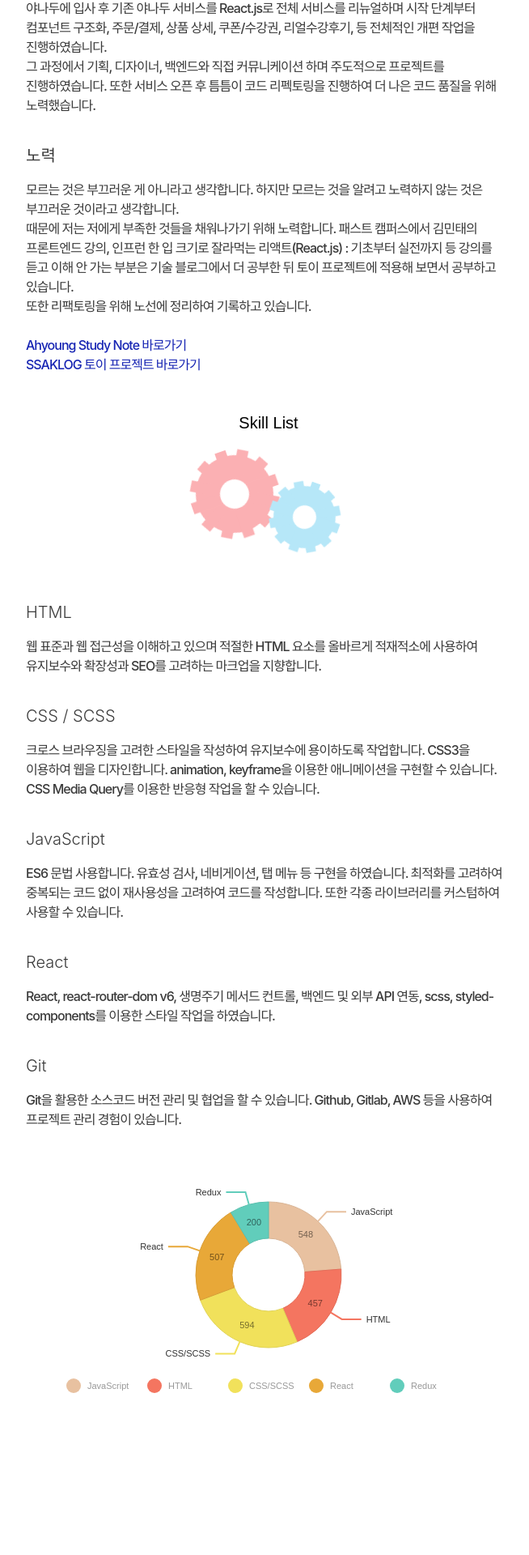
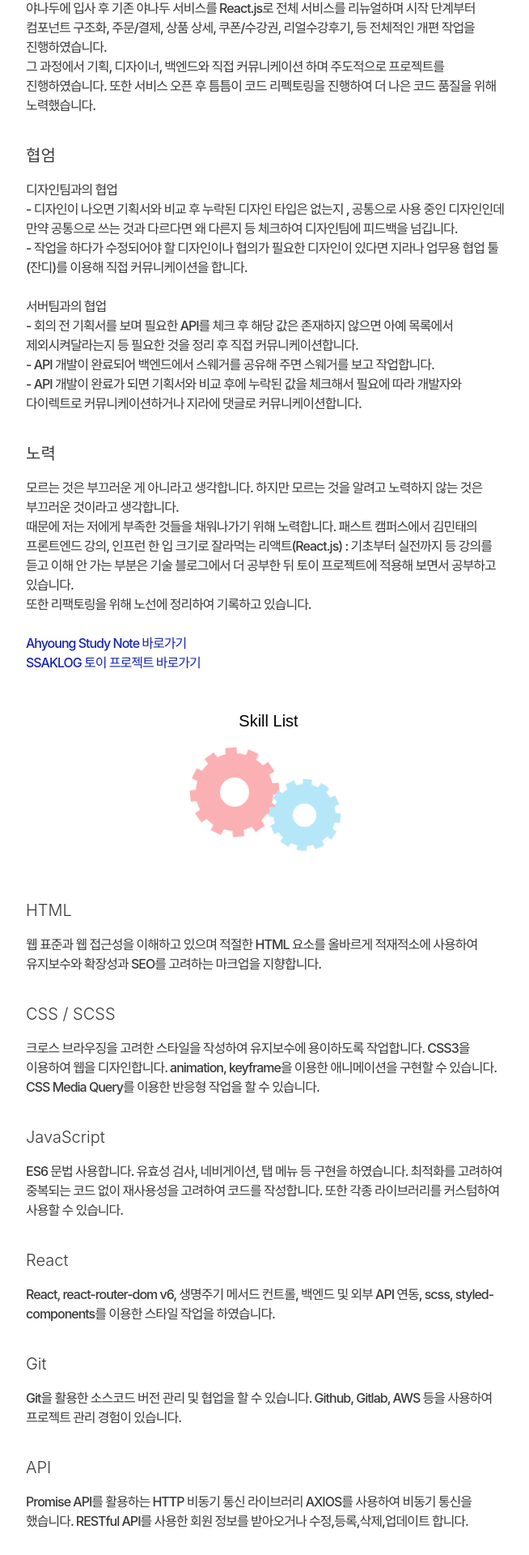
Before and after one commit to ahyoung21/portfolio, a React (Create React App) app: page /about in a window 1280 px wide. Shown: the part 210-2130 px from the top of the page at 81% size, without its empty margins (308-962 px from the left). Before the commit the page ends 2034 px from the top, so only its background shows below. Built offline with nearby package versions, Linux system fonts and the light colour scheme; the HTML template or start-up script is replaced by a standard one.

Commit message:
포트폴리오 업데이트

```diff
--- a/src/components/About.js
+++ b/src/components/About.js
@@ -28,8 +28,8 @@ const data = [
     color: 'hsl(241, 70%, 50%)',
   },
   {
-    id: 'Redux',
-    label: 'Redux',
+    id: 'API',
+    label: 'API',
     value: 200,
     color: 'hsl(21, 70%, 50%)',
   },
@@ -49,6 +49,24 @@ const About = () => {
             <br />그 과정에서 기획, 디자이너, 백엔드와 직접 커뮤니케이션 하며 주도적으로 프로젝트를
             진행하였습니다. 또한 서비스 오픈 후 틈틈이 코드 리펙토링을 진행하여 더 나은 코드 품질을
             위해 노력했습니다.
+          </dd>
+          <dt>협엄</dt>
+          <dd>
+            디자인팀과의 협업
+            <br />
+            - 디자인이 나오면 기획서와 비교 후 누락된 디자인 타입은 없는지 , 공통으로 사용 중인
+            디자인인데 만약 공통으로 쓰는 것과 다르다면 왜 다른지 등 체크하여 디자인팀에 피드백을
+            넘깁니다.
+            <br />
+            - 작업을 하다가 수정되어야 할 디자인이나 협의가 필요한 디자인이 있다면 지라나 업무용
+            협업 툴(잔디)를 이용해 직접 커뮤니케이션을 합니다.
+            <br />
+            <br /> 서버팀과의 협업
+            <br /> - 회의 전 기획서를 보며 필요한 API를 체크 후 해당 값은 존재하지 않으면 아예
+            목록에서 제외시켜달라는지 등 필요한 것을 정리 후 직접 커뮤니케이션합니다.
+            <br /> - API 개발이 완료되어 백엔드에서 스웨거를 공유해 주면 스웨거를 보고 작업합니다.
+            <br /> - API 개발이 완료가 되면 기획서와 비교 후에 누락된 값을 체크해서 필요에 따라
+            개발자와 다이렉트로 커뮤니케이션하거나 지라에 댓글로 커뮤니케이션합니다.
           </dd>
           <dt>노력</dt>
           <dd>
@@ -146,6 +164,11 @@ const About = () => {
           <dd>
             Git을 활용한 소스코드 버전 관리 및 협업을 할 수 있습니다. Github, Gitlab, AWS 등을
             사용하여 프로젝트 관리 경험이 있습니다.
+          </dd>
+          <dt>API</dt>
+          <dd>
+            Promise API를 활용하는 HTTP 비동기 통신 라이브러리 AXIOS를 사용하여 비동기 통신을
+            했습니다. RESTful API를 사용한 회원 정보를 받아오거나 수정,등록,삭제,업데이트 합니다.
           </dd>
         </dl>
         <Chart>
--- a/src/components/PortFolio.js
+++ b/src/components/PortFolio.js
@@ -33,10 +33,11 @@ const PortFolio = () => {
   const data = [
     {
       title: '야나두',
+      tool: 'Jira, Jandi, Confluence, Figma, Swagger',
       keyword: '#JavaScript, #HTML, #CSS3, #React, #styled-components, #SCSS',
       period: '2020/08/01 ~ ',
       imageURL: ImgYnd,
-      desc: '기존 야나두 서비스를 React 라이브러리로 야나두 메인 서비스를 리뉴얼하였습니다.\n초기세팅 및 쿠폰, 수강권, 모달 공통 컴포넌트, 주문서, 주문상세, 상품상세 API 연동을 맡아 개발하였습니다.',
+      desc: '기존 JSP 환경의 야나두 서비스를 React 라이브러리로 야나두 메인 서비스를 리뉴얼하였습니다.\n개편 전 라이브러리 선택, 검증, 테스트를 진행하였습니다.\n디자인이 나오기 전 공통 컴포넌트 기능 구현을 하였습니다.(모달, 버튼, 체크박스, 폰트, 컬러 등)\n반응형 레이아웃을 구축하였습니다.\nAWS CodeCommit으로 소스관리를 하였습니다.\nPromise API를 활용하는 HTTP 비동기 통신 라이브러리 AXIOS를 사용하여 비동기 통신을 했습니다',
       detail: [
         {
           title: '작업범위',
@@ -89,10 +90,11 @@ const PortFolio = () => {
     },
     {
       title: '스토리잼',
+      tool: 'Monday, Jandi, Zeplin',
       keyword: '#JavaScript, #HTML, #CSS3, #Gulp, #React',
       period: '2020/04/01 ~ 2020/08/01',
       imageURL: ImgStoryJam,
-      desc: '스토리잼은 사용자가 자신의 만화, 소설 등의 창작물을 직접 업로드 및 공유할 수 있고, 동시에 수익도 올릴 수 있는 웹툰, 만화, 웹소설의 오픈 마켓형 플랫폼 서비스입니다.\n모바일 웹을 주로 작업했고, 리액트 환경에서 마크업하였습니다.\n이벤트 페이지에서는 CSS3의 애니메이션을 주로 이용하여 작업하였고 그 외 사이트 유지보수에서는 웹 접근성을 고려하여 마크업 하였습니다.',
+      desc: '스토리잼은 사용자가 자신의 만화, 소설 등의 창작물을 직접 업로드 및 공유할 수 있고, 동시에 수익도 올릴 수 있는 웹툰, 만화, 웹소설의 오픈 마켓형 플랫폼 서비스입니다.\n모바일 웹을 주로 작업했고, 리액트 환경에서 마크업하였습니다.\nGulp SCSS세팅을 직접 하였습니다.\n프로모션 페이지에서는 Confetti 애니메이션 라이브러리를 사용하였습니다.\ngitLab으로 소스관리를 하였습니다.',
       type: '유지보수',
       member: '1명',
       crossPC: '크롬, 엣지, 사파리, 파이어폭스, 오페라',
@@ -100,10 +102,11 @@ const PortFolio = () => {
     },
     {
       title: '메가스터디',
+      tool: 'Jira, Slack',
       keyword: '#JavaScript, #HTML, #CSS3, #TweenMax',
       period: '2019/10/01 ~ 2020/04/01',
       imageURL: ImgMega,
-      desc: '메가스터디학원, 지점별 학원 사이트 유지보수 및 이벤트 페이지를 작업했습니다.\nTweenMax를 사용하여 애니메이션 작업을 하였고, 메일링 코딩, 회원가입 페이지 등 웹접근성을 고려해 마크업 하였습니다.',
+      desc: '메가스터디학원, 지점별 학원 사이트 유지보수 및 이벤트 페이지를 작업했습니다.\nASP환경에서 작업하였고 프로모션 페이지에서는 Tweenmax, ScrollMagic , Swiper 라이브러리 사용하였습니다.\n메일링 코딩, 테이블 코딩, 회원가입 페이지 등 웹접근성을 고려해 마크업 하였습니다.',
       type: '유지보수',
       member: '3명',
       crossPC: '익스(^10), 크롬, 엣지, 사파리, 파이어폭스, 오페라',
@@ -111,7 +114,8 @@ const PortFolio = () => {
     },
     {
       title: '네이버 톡톡',
-      keyword: '#SCSS, #Gulp, #JavaScript, #HTML, #CSS3, #git, #Zeplin',
+      tool: '네이버 works, Jira, Zeplin, git',
+      keyword: '#SCSS, #Gulp, #JavaScript, #HTML, #CSS3',
       period: '2018/06/01 ~ 2019/06/01',
       imageURL: ImgTalk,
       desc: '네이버 톡톡이란 사용자가 친구 추가없이, 별도 앱이나 프로그램 설치없이 PC와 모바일에서 바로 대화하는 웹 채팅 서비스입니다.\n모든 브라우저와 모든 모바일기기에서 차별 없이 보여야 하는 채팅서비스이므로 웹 접근성을 고려하여 마크업 하였습니다.\n채팅 서비스인 만큼 말풍선과 유동적인 레이아웃을 고려하여 작업했습니다.\n또한, 많은 사용자들을 위해 크로스 브라우징을 신경써서 마크업을 하였습니다.',
@@ -122,7 +126,8 @@ const PortFolio = () => {
     },
     {
       title: '네이버 파트너센터',
-      keyword: '#SCSS, #Gulp, #JavaScript, #HTML, #CSS3, #git, #Zeplin, #React',
+      tool: ' 네이버 works, Jira, Zeplin, git',
+      keyword: '#SCSS, #Gulp, #JavaScript, #HTML, #CSS3, #React',
       period: '2018/06/01 ~ 2019/06/01',
       imageURL: ImgPartner,
       desc: '네이버 톡톡 파트너센터이란 판매자가 고객과 별도의 앱 설치, 친구추가 없이 쉽고 간편하게 실시간으로 상담을 할 수 있는 서비스입니다.\n모든 브라우저와 모든 모바일기기에서 차별 없이 보여야 하는 채팅서비스이므로 웹 접근성을 고려하여 마크업 하였습니다.\n채팅 서비스인 만큼 말풍선과 유동적인 레이아웃을 고려하여 작업했습니다.\n또한, 많은 사용자들을 위해 크로스 브라우징을 신경써서 마크업을 하였습니다.\n2019년 하반기에 React.js 환경에서 회원가입페이지 개편 작업을 진행했습니다.',
@@ -133,7 +138,8 @@ const PortFolio = () => {
     },
     {
       title: '네이버 파스타',
-      keyword: '#SCSS, #Gulp, #JavaScript, #HTML, #CSS3, #git, #Zeplin, #Bootstrap',
+      tool: ' 네이버 works, Jira, Zeplin, git',
+      keyword: '#SCSS, #Jquery, #HTML, #CSS3, #Bootstrap',
       period: '2018/06/01 ~ 2018/12/01',
       imageURL: ImgPasta,
       desc: '네이버 파스타란 네이버 내부의 개발자들이 사용하는 사이트로 API 서비스를 제공해줍니다.\n데이터가 들어가는 부분이 많은만큼 부트스트랩을 사용하여 유동적인 레이아웃으로 마크업하였습니다.\n2019년도 하반기에 다국어 서비스가 지원되면서 영어, 중국어(간체, 번체), 일어, 한국어 등 언어가 변환되어도 레이아웃이 틀어지지 않게 개편 작업을 진행했습니다.',
@@ -144,7 +150,8 @@ const PortFolio = () => {
     },
     {
       title: '네이버 요비',
-      keyword: '#SCSS, #Gulp, #JavaScript, #HTML, #CSS3, #git, #Zeplin, #React',
+      tool: ' 네이버 works, Jira, Zeplin, git',
+      keyword: '#SCSS, #HTML, #CSS3, #React',
       period: '2018/06/01 ~ 2018/12/01',
       imageURL: ImgYobi,
       desc: '네이버 요비란 소프트웨어 협업 개발 플랫폼입니다.\n쉽게 말해 github같은 소스코드관리를 할 수 있는 서비스입니다.\nReact.js 환경에서 컴포넌트 단위로 마크업 하였습니다.\n컴포넌트 단위로 구성되어있는 만큼 재사용성에 비중을 두어 유동적인 마크업을 구현하였습니다.',
@@ -155,10 +162,10 @@ const PortFolio = () => {
     },
     {
       title: '좋은책 신사고',
-      keyword: '#JavaScript, #HTML, #CSS3',
+      keyword: '#Jquery, #HTML, #CSS3',
       period: '2018/06/01 ~ 2019/06/01',
       imageURL: ImgSinsago,
-      desc: '좋은책 신사고, 쎈, 스마트쎈 등 사이트 유지보수 및 이벤트 페이지 작업을 진행했습니다.\n이벤트 페이지에서는 CSS3의 애니메이션을 주로 이용하여 작업하였고 그 외 사이트 유지보수에서는 웹 접근성을 고려하여 마크업 하였습니다.',
+      desc: '좋은책 신사고, 쎈, 스마트쎈 등 사이트 유지보수 및 이벤트 페이지 작업을 진행했습니다.\n프로모션 반응형 레이아웃을 구축하였습니다.\nCSS Keyframe animation을 주로 이용하여 작업하였고 그 외 사이트 유지보수에서는 웹 접근성을 고려하여 마크업 하였습니다.',
       type: '유지보수',
       member: '3명',
       crossPC: '익스(^8), 크롬, 엣지, 사파리, 파이어폭스, 오페라',
@@ -178,7 +185,7 @@ const PortFolio = () => {
       detail: [
         {
           title: '작업범위',
-          item: '원페이지 사이트, 6개의 섹션으로 구성.\n메뉴 클릭 시 해당 섹션으로 슬라이드.\n반응형 처리. (1024px 한개의 분기점)\n신청 List에 따라 예상 수익 계산 함수 적용.\n조건에 따른 분기처리 적용.\n그 중에서 저는 카운트 다운 함수 구현, 컨텐츠 영역, 조건에 따른 분기처리 적용을 처리했습니다.',
+          item: '원페이지 사이트, 6개의 섹션으로 구성되어있습니다..\n메뉴 클릭 시 해당 섹션으로 슬라이드 됩니다.\n반응형 레이아웃 구축하였습니다. (1024px 한개의 분기점)\n신청 List에 따라 예상 수익 계산 함수 적용되어있습니다.\n그 중에서 저는 카운트 다운 함수 구현, 컨텐츠 영역, 조건에 따른 분기처리 적용을 처리했습니다.',
         },
       ],
     },
--- a/src/components/modal/Modal.js
+++ b/src/components/modal/Modal.js
@@ -47,8 +47,14 @@ const Modal = ({ modalData, handleCloseModal }) => {
                 <li>MOBILE : {modalData.crossM}</li>
               </ul>
             </div>
+            {modalData.tool && (
+              <div>
+                <span>✅ 협업툴 : </span>
+                {modalData.tool}
+              </div>
+            )}
             <div>
-              <span>✅ 스킬 및 사용툴 : </span>
+              <span>✅ 사용 기술 : </span>
               {modalData.keyword}
             </div>
           </Desc>
```
